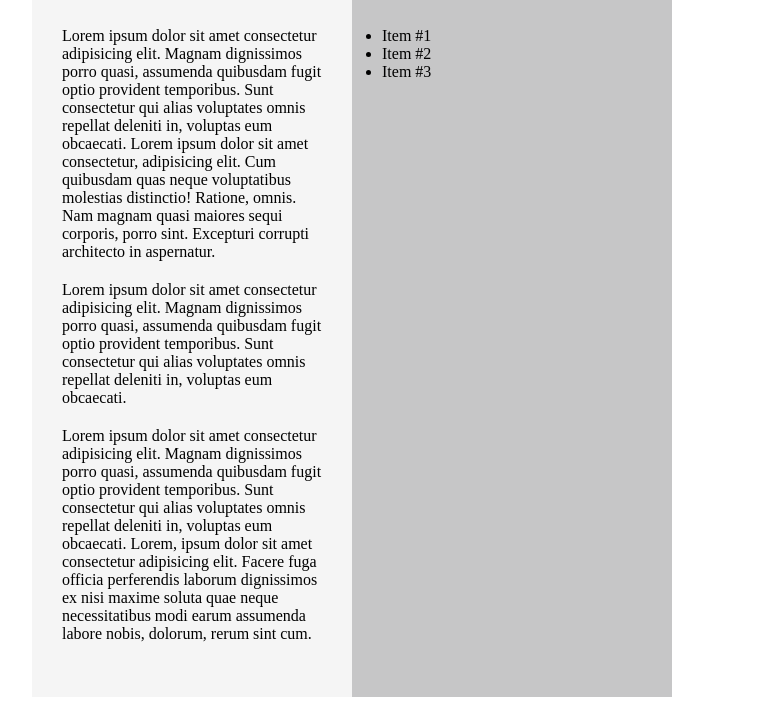
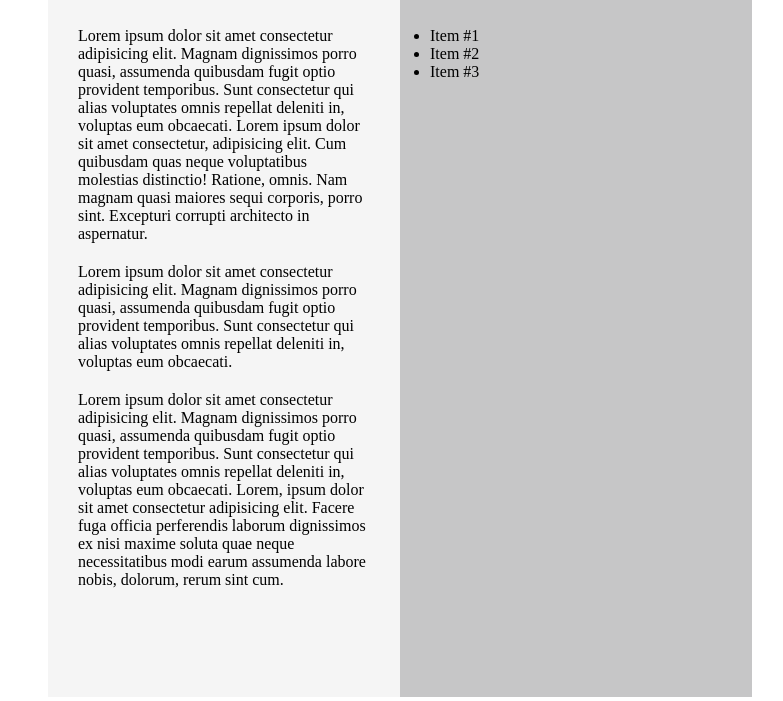
Before and after one commit to Abdalrhmankhashashneh/Orange-Academy-Tasks, a plain HTML site: page CSS tasks/CSS-Tasks-2022-3-3/ts11.html in a window 1280 px wide. Shown: the part 123-824 px from the top of the page, without its empty margins (208-991 px from the left). Drawn offline with Linux system fonts and the light colour scheme.

Commit message:
edet ts11.css file

```diff
--- a/CSS tasks/CSS-Tasks-2022-3-3/css/ts11.css
+++ b/CSS tasks/CSS-Tasks-2022-3-3/css/ts11.css
@@ -8,9 +8,9 @@ div {
 }
 .main-conntener {
   background-color: aliceblue;
-  width: 50%;
+  width: 55%;
   height: 700px;
-  margin-left: calc(50% - 400px);
+  margin-left: 20%;
   margin-top: 20px;
 }
 .Top {
@@ -24,6 +24,7 @@ div {
   width: 50%;
   height: 100%;
   padding: 20px;
+  overflow-x: hidden;
 }
 .col2 {
   background-color: rgb(198, 198, 199);
```
